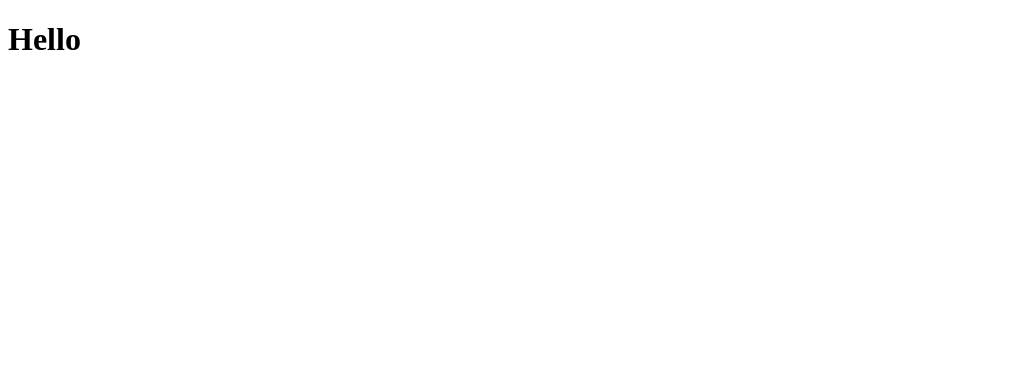
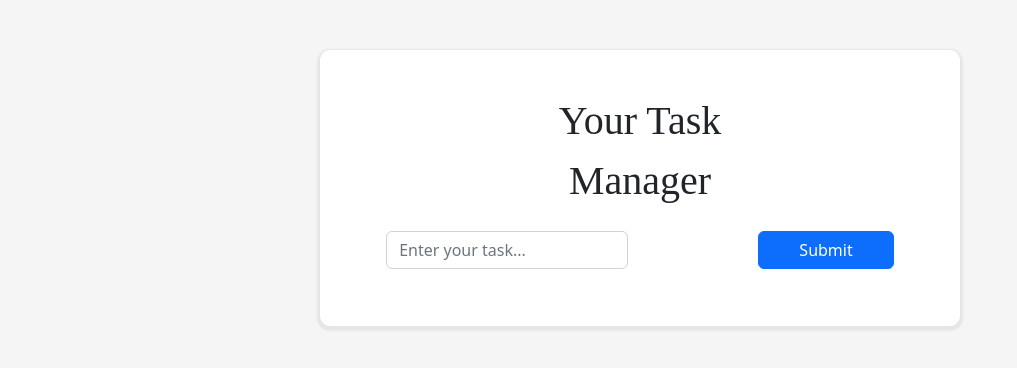
Before and after one commit to VatBane/TaskManager, a website: page public/index.html in a window 1280 px wide. Shown: the whole page, without its empty margins (0-1017 px from the left). Drawn offline with nearby package versions, Linux system fonts and the light colour scheme; a web font is replaced by a local one.

Commit message:
basic front end

```diff
--- a/app.js
+++ b/app.js
@@ -9,14 +9,10 @@ app.use(express.static("./public"));
 app.use(express.json())
 
 // routes
-app.get("/", (req, res) => {
-  res.status(200);
-});
-
 app.use("/api/v1/tasks", tasks);
 
 app.all("*", (req, res) => {
-  res.status(404).send("Not Found");
+   res.status(404).send("Not Found");
 });
 
 const port = 8080;
--- a/public/index.html
+++ b/public/index.html
@@ -1,12 +1,43 @@
 <!DOCTYPE html>
 <html lang="en">
-<head>
-  <meta charset="UTF-8">
-  <meta http-equiv="X-UA-Compatible" content="IE=edge">
-  <meta name="viewport" content="width=device-width, initial-scale=1.0">
-  <title>Document</title>
-</head>
-<body>
-  <h1>Hello</h1>
-</body>
+  <head>
+    <meta charset="UTF-8" />
+    <meta http-equiv="X-UA-Compatible" content="IE=edge" />
+    <meta name="viewport" content="width=device-width, initial-scale=1.0" />
+    <title>Task Manager</title>
+    <link
+      href="https://cdn.jsdelivr.net/npm/bootstrap@5.2.0-beta1/dist/css/bootstrap.min.css"
+      rel="stylesheet"
+      integrity="sha384-0evHe/X+R7YkIZDRvuzKMRqM+OrBnVFBL6DOitfPri4tjfHxaWutUpFmBp4vmVor"
+      crossorigin="anonymous"
+    />
+    <script
+      src="https://cdn.jsdelivr.net/npm/bootstrap@5.2.0-beta1/dist/js/bootstrap.bundle.min.js"
+      integrity="sha384-pprn3073KE6tl6bjs2QrFaJGz5/SUsLqktiwsUTF55Jfv3qYSDhgCecCxMW52nD2"
+      crossorigin="anonymous"
+    ></script>
+    <link rel="stylesheet" href="./style.css" />
+  </head>
+
+  <body>
+    <div class="container main">
+      <div class="row justify-content-md-center first-row">
+        <div class="col-md-5 main-label">Your Task Manager</div>
+      </div>
+      <div class="row justify-content-around second-row">
+        <div class="col-md-5 form">
+          <div class="mb-3">
+            <input type="text" class="form-control" id="task-field" placeholder="Enter your task...">
+          </div>
+        </div>
+        <div class="col-md-3">
+          <input class="btn btn-primary" id="submit-button" type="button" value="Submit">
+        </div>
+      </div>
+    </div>
+
+    <script src="./index.js"></script>
+
+  </body>
+
 </html>
--- /dev/null
+++ b/public/index.js
@@ -0,0 +1,5 @@
+const btn = document.getElementById('submit-button');
+
+btn.addEventListener('click', () => {
+  task = document.getElementById('task-field').value;
+})
--- a/public/style.css
+++ b/public/style.css
@@ -0,0 +1,40 @@
+@import url('https://fonts.googleapis.com/css2?family=Gulzar&display=swap');
+
+:root {
+  --body-color: rgba(246, 245, 245, 1);
+}
+
+body {
+  background-color: var(--body-color)
+}
+.main {
+  max-width: 50%;
+  margin-top: 50px;
+  border: solid 1px white;
+  border-radius: 10px;
+  background-color: white;
+  box-shadow: 0px 2px 2px 3px rgba(230, 230, 230, 1);
+}
+
+.first-row {
+  margin-top:40px;
+  margin-bottom:20px;
+  border-radius:inherit;
+  /* background-color: rgba(113, 0, 255, 0.8);  */
+}
+
+.main-label {
+  text-align: center;
+  background-color: white;
+  font-family: 'Gulzar', serif;
+  font-size: 40px;
+}
+
+.second-row {
+  margin-top:20px;
+  margin-bottom:40px;
+}
+
+.btn {
+  min-width: 100%;
+}
```
